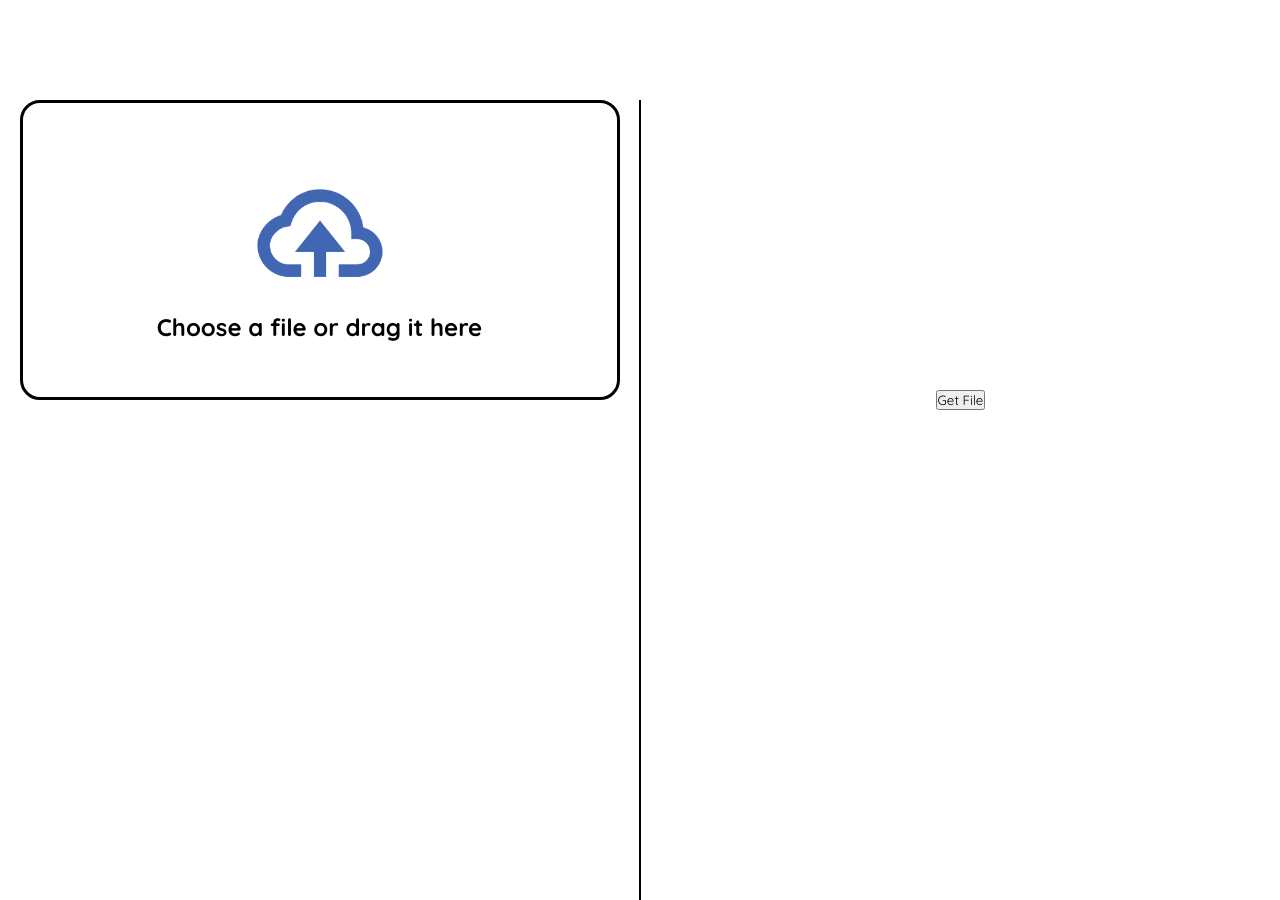
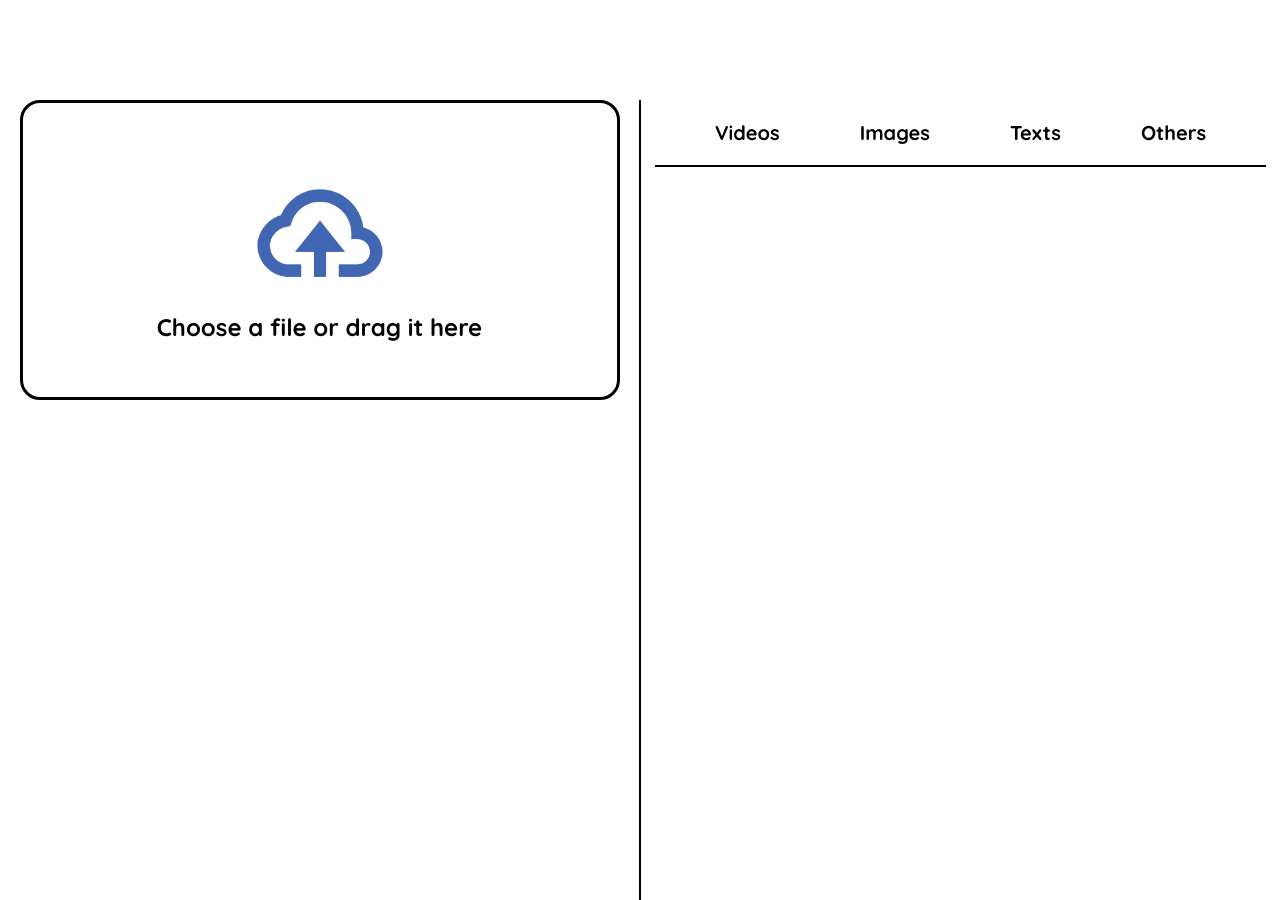
Before and after one commit to ardacoskun/fileupload, a React (Create React App) app in the folder client/: page / in a window 1280 px wide. Built offline with nearby package versions, Linux system fonts and the light colour scheme.

Commit message:
view section tabs created

```diff
--- a/client/src/components/UploadInput.jsx
+++ b/client/src/components/UploadInput.jsx
@@ -3,7 +3,7 @@ import styled from "styled-components";
 import cloudImage from "../assets/cloud.png";
 import { upload } from "../api/api";
 
-const UploadInput = ({ handleFileChange, handleCancel }) => {
+const UploadInput = ({ handleFileChange }) => {
   const [files, setFiles] = useState([]);
   const [loading, setLoading] = useState(false);
 
--- a/client/src/sections/View.jsx
+++ b/client/src/sections/View.jsx
@@ -4,6 +4,8 @@ import { getFile } from "../api/api";
 
 const View = () => {
   const [files, setFiles] = useState([]);
+
+  const tabLinks = ["Videos", "Images", "Texts", "Others"];
 
   const handleGetFile = async () => {
     try {
@@ -15,19 +17,51 @@ const View = () => {
   };
 
   return (
-    <ViewContainer>
-      <button onClick={handleGetFile}>Get File</button>
-    </ViewContainer>
+    <ViewWrapper>
+      <ViewTabs>
+        <ViewTabsList>
+          {tabLinks.map((link, index) => (
+            <ViewTabsLink key={index}>{link}</ViewTabsLink>
+          ))}
+        </ViewTabsList>
+      </ViewTabs>
+    </ViewWrapper>
   );
 };
 
-export const ViewContainer = styled.div`
+const ViewWrapper = styled.div`
   display: flex;
-  align-items: center;
   justify-content: center;
   flex: 1;
   height: 100%;
   width: 100%;
 `;
 
+const ViewTabs = styled.div`
+  display: flex;
+  flex-direction: column;
+  margin-top: 100px;
+`;
+
+const ViewTabsList = styled.ul`
+  display: flex;
+  list-style-type: none;
+  border-bottom: 2px solid black;
+  padding: 20px;
+  font-size: 20px;
+`;
+
+const ViewTabsLink = styled.li`
+  margin: auto 40px;
+  cursor: pointer;
+  font-weight: bold;
+  &:hover {
+    color: #4267b2;
+  }
+
+  &:active {
+    color: #4267b2;
+  }
+`;
+
 export default View;
```
